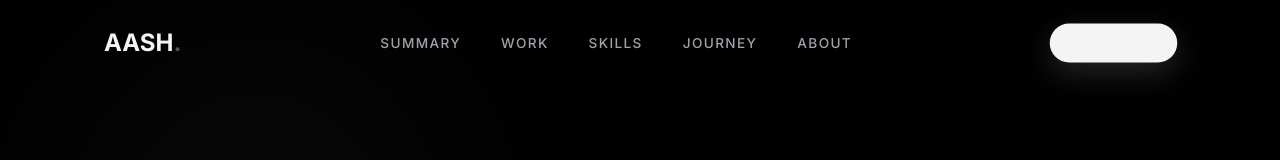
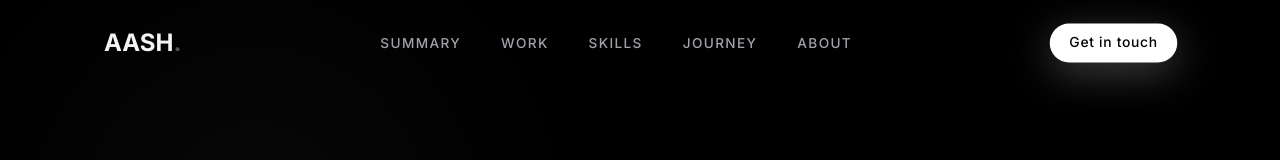
Before and after one commit to aashim06/AashimPersonalPortfolio, a Next.js app: page / in a window 1280 px wide. In both pictures the pointer is over the link "Get in touch". Shown: the top 160 px of the page. Built offline with nearby package versions, Linux system fonts and the light colour scheme.

Commit message:
Fix button hover state: Ensure text remains contrasty (black) when hovering on white primary buttons to avoid 'full white' glitch feel.

```diff
--- a/app/styles/style.css
+++ b/app/styles/style.css
@@ -317,7 +317,9 @@ ul {
 
 .btn-primary:hover {
     transform: scale(1.02);
-    box-shadow: 0 10px 30px rgba(255, 255, 255, 0.15);
+    box-shadow: 0 10px 40px rgba(255, 255, 255, 0.25);
+    background-color: #ffffff; /* Ensure pure white background */
+    color: #000000 !important; /* Force text to be black so it doesn't match background on hover */
 }
 
 .btn-secondary {
```
